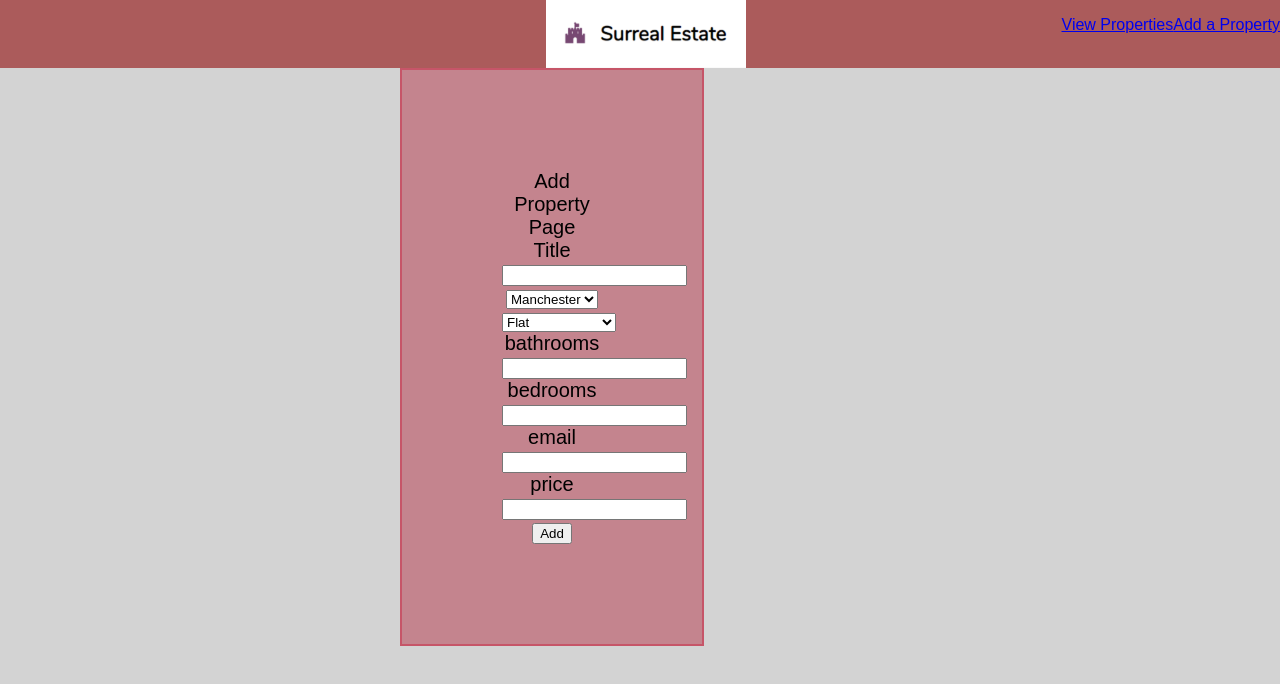
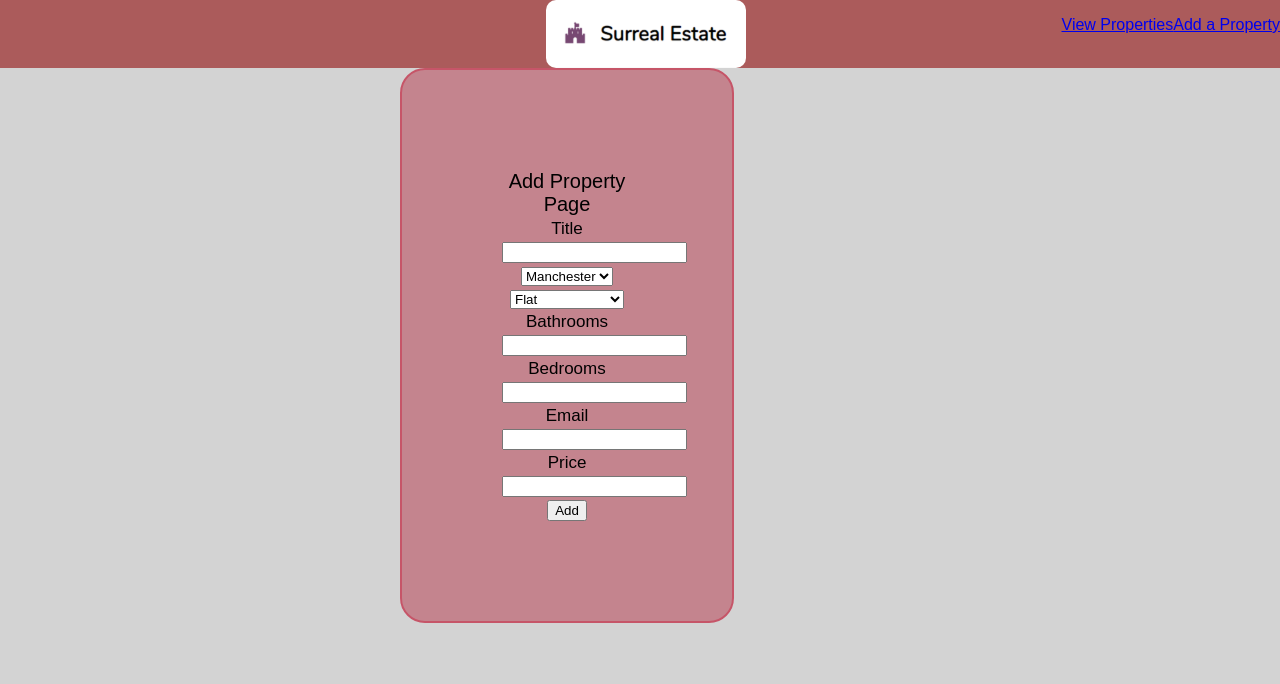
Before and after one commit to KhadraMohamed/Surreal-Estate, a React (Create React App) app: page /add-property in a window 1280 px wide. Shown: the top 684 px of the page. Built offline with nearby package versions, Linux system fonts and the light colour scheme.

Commit message:
Sorting by Price

```diff
--- a/package.json
+++ b/package.json
@@ -8,6 +8,7 @@
     "@testing-library/user-event": "^13.5.0",
     "axios": "^0.27.2",
     "prop-types": "^15.8.1",
+    "qs": "^6.11.0",
     "react": "^18.2.0",
     "react-dom": "^18.2.0",
     "react-router-dom": "^5.3.3",
--- a/src/components/AddProperty.js
+++ b/src/components/AddProperty.js
@@ -2,7 +2,7 @@
 import React, { useState } from "react";
 import "../styles/add-property.css";
 import axios from "axios";
-import Alert from "./Alert";
+// import Alert from "./Alert";
 
 const AddProperty = () => {
   const initialState = {
@@ -21,25 +21,25 @@ const AddProperty = () => {
     },
   };
   const [fields, setFields] = useState(initialState.fields);
-  const [alert, setAlert] = useState(initialState.alert);
+  // const [alert, setAlert] = useState(initialState.alert);
   const handleAddProperty = (event) => {
     event.preventDefault();
-    setAlert({ message: "", isSuccess: false });
+    // setAlert({ message: "", isSuccess: false });
     axios
       .post(`http://localhost:4000/api/v1/PropertyListing/`, { ...fields })
       .then((res) => {
         console.log(res);
-        setAlert({
-          message: "Property Added",
-          isSuccess: false,
-        });
+        //   setAlert({
+        //     message: "Property Added",
+        //     isSuccess: false,
+        //   });
       })
       .catch((error) => {
         console.log(error);
-        setAlert({
-          message: "Server error. Please try again later.",
-          isSuccess: false,
-        });
+        // setAlert({
+        //   message: "Server error. Please try again later.",
+        //   isSuccess: false,
+        // });
       });
   };
   const handleFieldChange = (event) => {
@@ -47,11 +47,10 @@ const AddProperty = () => {
   };
   return (
     <div className="add-property">
-      {" "}
       Add Property Page
       <form onSubmit={handleAddProperty}>
-        <Alert message={alert.message} success={alert.isSuccess} />
-        <label htmlFor="title">
+        {/* <Alert message={alert.message} success={alert.isSuccess} /> */}
+        <label className="property-items" htmlFor="title">
           Title
           <input
             id="title"
@@ -60,7 +59,7 @@ const AddProperty = () => {
             onChange={handleFieldChange}
           />
         </label>
-        <label htmlFor="city">
+        <label className="property-items" htmlFor="city">
           <select
             id="city"
             name="city"
@@ -73,7 +72,7 @@ const AddProperty = () => {
             <option value="Liverpool">Liverpool</option>
           </select>
         </label>
-        <label htmlFor="type">
+        <label className="property-items" htmlFor="type">
           <select
             id="type"
             name="type"
@@ -89,8 +88,8 @@ const AddProperty = () => {
             <option value="Bungalow">Bungalow</option>
           </select>
         </label>
-        <label htmlFor="bathrooms">
-          bathrooms
+        <label className="property-items" htmlFor="bathrooms">
+          Bathrooms
           <input
             id="bathrooms"
             name="bathrooms"
@@ -98,8 +97,8 @@ const AddProperty = () => {
             onChange={handleFieldChange}
           />
         </label>
-        <label htmlFor="bedrooms">
-          bedrooms
+        <label className="property-items" htmlFor="bedrooms">
+          Bedrooms
           <input
             id="bedrooms"
             name="bedrooms"
@@ -107,8 +106,8 @@ const AddProperty = () => {
             onChange={handleFieldChange}
           />
         </label>
-        <label htmlFor="email">
-          email
+        <label className="property-items" htmlFor="email">
+          Email
           <input
             id="email"
             name="email"
@@ -116,8 +115,8 @@ const AddProperty = () => {
             onChange={handleFieldChange}
           />
         </label>
-        <label htmlFor="price">
-          price
+        <label className="property-items" htmlFor="price">
+          Price
           <input
             id="price"
             name="price"
--- a/src/components/Alert.js
+++ b/src/components/Alert.js
@@ -1,23 +1,23 @@
-/* eslint-disable prettier/prettier */
-import React from "react";
-import "../styles/alert.css";
-import PropTypes from "prop-types";
+// /* eslint-disable prettier/prettier */
+// import React from "react";
+// import "../styles/alert.css";
+// import PropTypes from "prop-types";
 
-const Alert= ({ message, success }) => {
-    if (!message) return null;
-    return (
-    <div className={`alert alert-${success ? "success" : "error"}`}>
-        {message}
-    </div>
-    );
-};
+// const Alert= ({ message, success }) => {
+//     if (!message) return null;
+//     return (
+//     <div className={`alert alert-${success ? "success" : "error"}`}>
+//         {message}
+//     </div>
+//     );
+// };
 
-export default Alert;
+// export default Alert;
 
-Alert.propTypes= {
-    message:PropTypes.string.isRequired,
-    success:PropTypes.bool
-    };
-    Alert.defaultProps = {
-    success: false,
-    };
+// Alert.propTypes= {
+//     message:PropTypes.string.isRequired,
+//     success:PropTypes.bool
+//     };
+//     Alert.defaultProps = {
+//     success: false,
+//     };
--- a/src/components/App.js
+++ b/src/components/App.js
@@ -1,6 +1,6 @@
 import React from "react";
 import "../styles/app.css";
-import { Route, Switch } from "react-router-dom";
+import { Route, Switch, BrowserRouter as Router } from "react-router-dom";
 import Navbar from "./NavBar";
 import Properties from "./Properties";
 import AddProperty from "./AddProperty";
@@ -9,10 +9,12 @@ const App = () => {
   return (
     <div className="App">
       <Navbar />
-      <Switch>
-        <Route exact path="/" component={Properties} />
-        <Route exact path="/add-property" component={AddProperty} />
-      </Switch>
+      <Router>
+        <Switch>
+          <Route exact path="/" component={Properties} />
+          <Route exact path="/add-property" component={AddProperty} />
+        </Switch>
+      </Router>
     </div>
   );
 };
--- a/src/components/Properties.js
+++ b/src/components/Properties.js
@@ -1,45 +1,47 @@
 import axios from "axios";
 import { React, useEffect, useState } from "react";
-import { useLocation } from "react-router-dom";
-import Alert from "./Alert";
+// import { useLocation } from "react-router-dom";
+// import Alert from "./Alert";
 import PropertyCard from "./PropertyCard";
 import "../styles/properties.css";
 import SideBar from "./SideBar";
 
 const Properties = () => {
   const [properties, setProperties] = useState([]);
-  const [alert, setAlert] = useState("");
+  // const alert = {
+  // message: "",
+  //  isSuccess: false,
+  // };
+  // const [alert1, setAlert1] = useState(alert);
+  // const { search } = useLocation();
   useEffect(() => {
     axios
-      .get(`http://localhost:4000/api/v1/PropertyListing/`)
-      .then(({ data }) => setProperties(data))
-      .catch(() => {
-        setAlert({
-          message: "Server error. Please try again later.",
-        });
+      .get(`http://localhost:3000/api/v1/PropertyListing/`)
+      .then(({ data }) => setProperties(data));
+    // .catch(() => {
+    // setAlert1({
+    // message: "Server error. Please try again later.",
+    // });
   }, []);
-    const { search } = useLocation();
-    useEffect(() => {
-      axios
-        .get(`http://localhost:4000/api/v1/PropertyListing${search}`)
-        .then(({ data }) => setProperties(data))
-        .catch((err) => console.error(err));
-    }, [search]);
+
+  // useEffect(() => {
+  //   axios
+  //     .get(`http://localhost:4000/api/v1/PropertyListing${search}`)
+  //     .then(({ data }) => setProperties(data))
+  //     .catch((err) => console.error(err));
+  // }, [search]);
+
   return (
     <div>
       <SideBar />
-        <div> Properties Page </div>;
-        <div className="properties">
       {properties.map((property) => (
         <div key={property._id} className="item">
           <PropertyCard {...property} />
         </div>
       ))}
     </div>
-        <Alert message={alert.message} success={alert.isSuccess} />
-      </div>
+    /* <Alert message={alert1.message} success={alert1.isSuccess} /> */
   );
-  });
 };
 
 export default Properties;
--- a/src/components/SideBar.js
+++ b/src/components/SideBar.js
@@ -1,18 +1,45 @@
 import React from "react";
 import "../styles/sidebar.css";
-import { Link } from "react-router-dom";
+import { Link, useLocation } from "react-router-dom";
+import qs from "qs";
 
+const buildQueryString = (operation, valueObj) => {
+  const { search } = useLocation();
+
+  const currentQueryParams = qs.parse(search, { ignoreQueryPrefix: true });
+  const newQueryParams = {
+    ...currentQueryParams,
+    [operation]: JSON.stringify(valueObj),
+  };
+  return qs.stringify(newQueryParams, { addQueryPrefix: true, encode: false });
+};
 const SideBar = () => {
   return (
     <div className="sidebar">
-      <Link to={`/?query={"city": "Manchester"}`} />
-      Manchester
-      <Link to={`/?query={"city": "Sheffield"}`} />
-      Sheffield
-      <Link to={`/?query={"city": "Leeds"}`} />
-      Leeds
-      <Link to={`/?query={"city": "Liverpool"}`} />
-      Liverpool
+      <Link className="sidebar-links" to={("query", { city: "Manchester" })}>
+        Manchester
+      </Link>
+      <Link className="sidebar-links" to={("query", { city: "Sheffield" })}>
+        Sheffield
+      </Link>
+      <Link className="sidebar-links" to={("query", { city: "Leeds" })}>
+        Leeds
+      </Link>
+      <Link className="sidebar-links" to={("query", { city: "Liverpool" })}>
+        Liverpool
+      </Link>
+      <Link
+        className="price-link"
+        to={buildQueryString("query", { price: +1 })}
+      >
+        Ascending Price
+      </Link>
+      <Link
+        className="price-link"
+        to={buildQueryString("query", { price: -1 })}
+      >
+        Descending Price
+      </Link>
     </div>
   );
 };
--- a/src/styles/add-property.css
+++ b/src/styles/add-property.css
@@ -5,10 +5,11 @@
     border: 2px solid rgb(198, 85, 104);
     text-align:center;
     padding: 100px;
-    width: 100px;
+    width: 130px;
     position:absolute;
     left: 400px;
     background-color: rgb(196, 132, 142);
+    border-radius: 25px;
   }
 
 form {
--- a/src/styles/navbar.css
+++ b/src/styles/navbar.css
@@ -12,9 +12,12 @@
    margin: auto;
    position: relative;
    left: 135px;
+   border-radius: 10px;
 }
 
 .navbar-links-item {
+   display: flex;
    margin: 0%;
    padding: 10px;
+
    }
--- a/src/styles/sidebar.css
+++ b/src/styles/sidebar.css
@@ -1,5 +1,5 @@
 .sidebar {
-    height: 100%;
+    height:100vh;
     width: 120px;
     position:relative;
     z-index: 1;
@@ -12,9 +12,16 @@
 }
 
 .sidebar-links {
-    margin: 50px;
+    margin:auto;
     display: flex;
     flex-direction: column;
     padding-top: 0px;
-    padding-bottom: 20px;
+    padding-bottom: 90px;
 }
+
+.price-link{
+    margin: auto;
+    display: flex;
+    flex-direction: column;
+    padding-bottom: 70px;
+}
```
Also changed, not shown: 1 other file (tests, documents, lock files or other folders). Lines whose indentation alone changed are shown as unchanged.
